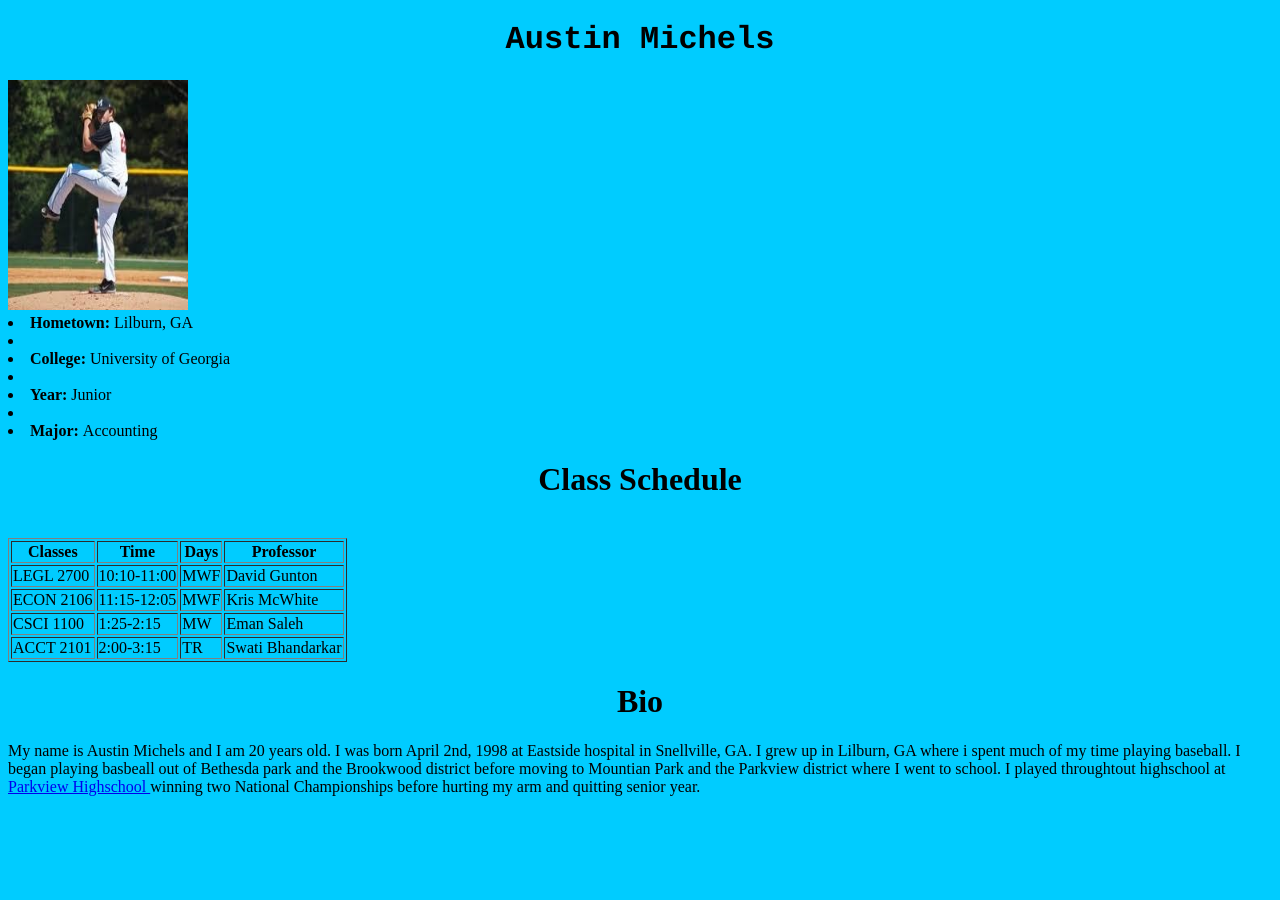
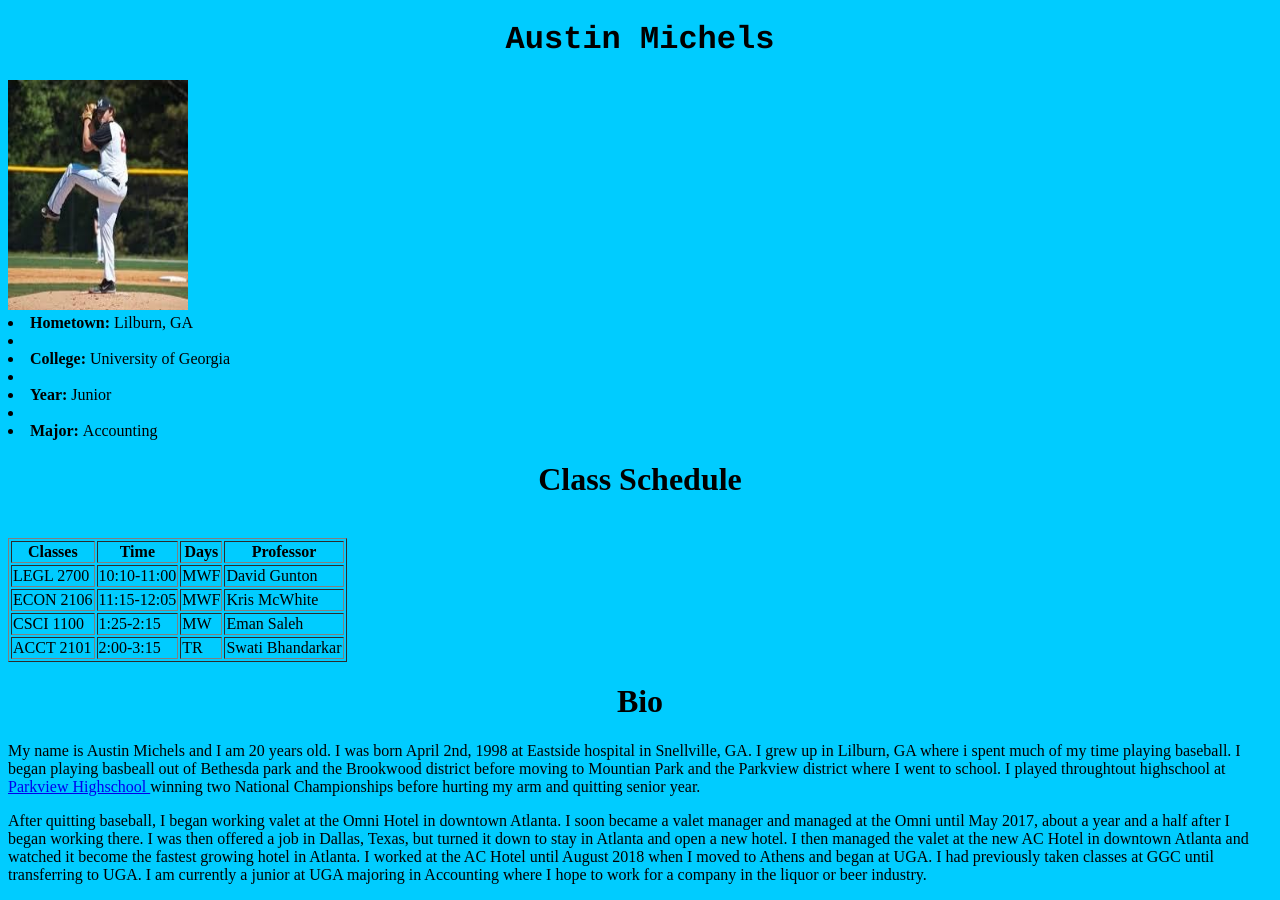
Before and after one commit to adm81912/adm81912, a plain HTML site: page new 1.html in a window 1280 px wide. Before the commit the page ends 812 px from the top, so only its background shows below. Drawn offline with Linux system fonts and the light colour scheme.

Commit message:
Update new 1.html

```diff
--- a/new 1.html
+++ b/new 1.html
@@ -58,10 +58,15 @@
 <p>My name is Austin Michels and I am 20 years old. I was born April 2nd, 1998 at Eastside hospital in Snellville, GA.
 I grew up in Lilburn, GA where i spent much of my time playing baseball. I began playing basbeall out of Bethesda park and the Brookwood
 district before moving to Mountian Park and the Parkview district where I went to school. I played throughtout highschool at
-	<a href="http://www.parkviewbaseball.com class="button">Parkview Highschool </a> winning two National Championships before hurting my arm
+	<a href="http://www.parkviewbaseball.com class="button"> Parkview Highschool </a> winning two National Championships before hurting my arm
 and quitting senior year. </p>
 
-<p>
+<p>After quitting baseball, I began working valet at the Omni Hotel in downtown Atlanta. I soon became a valet manager and managed
+at the Omni until May 2017, about a year and a half after I began working there. I was then offered a job in Dallas, Texas, but turned it down
+to stay in Atlanta and open a new hotel. I then managed the valet at the new AC Hotel in downtown Atlanta and watched it become the fastest
+growing hotel in Atlanta. I worked at the AC Hotel until August 2018 when I moved to Athens and began at UGA. I had previously taken classes
+at GGC until transferring to UGA. I am currently a junior at UGA majoring in Accounting where I hope to work for a company in the
+liquor or beer industry.
 
 </body>
 </html>
```
